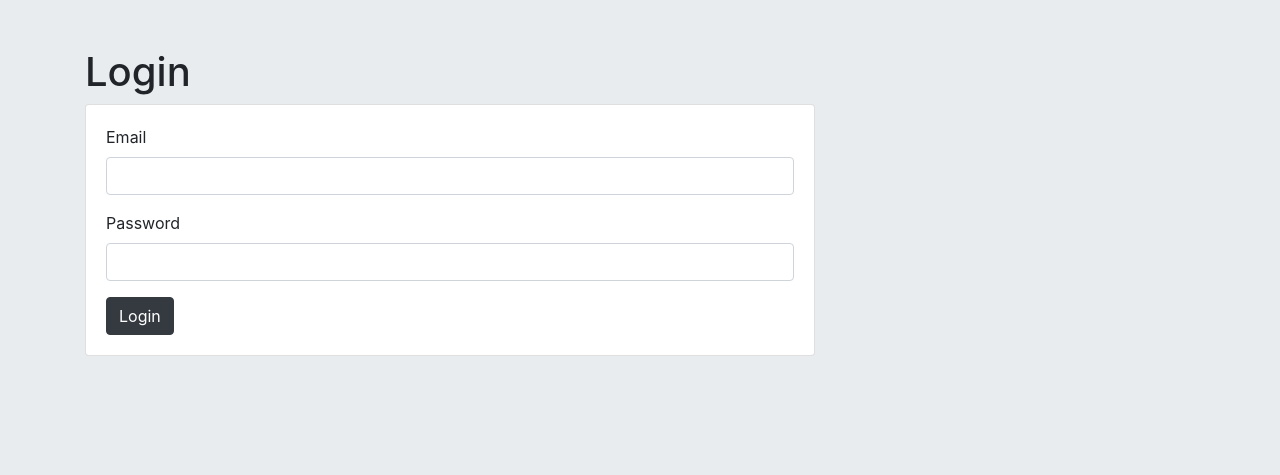
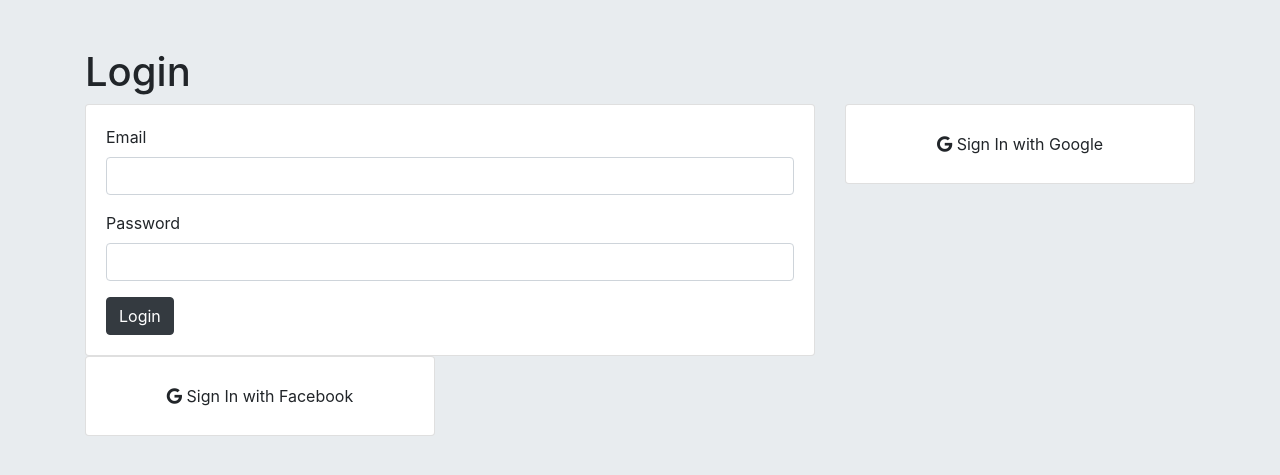
Before and after one commit to reppohc123/secreity, a Node server app: page /login in a window 1280 px wide. Shown: the top 475 px of the page. Run offline with Node 20, Linux system fonts and the light colour scheme; some libraries are stand-ins or nearby versions.

Commit message:
6 level security third party --> google

```diff
--- a/app.js
+++ b/app.js
@@ -7,7 +7,9 @@ const mongoose = require("mongoose");
 const session = require("express-session")
 const passport = require("passport")
 const passportLocalMongoose = require("passport-local-mongoose")
-
+const GoogleStrategy = require('passport-google-oauth20').Strategy;
+const FacebookStrategy = require('passport-facebook').Strategy;
+const findOrCreate = require('mongoose-findorcreate')
 const app =express();
 
 app.use(express.static("public"));
@@ -31,21 +33,122 @@ mongoose.connect("mongodb://localhost:27017/userDB",{useNewUrlParser:true},funct
 
 const userSchema=new mongoose.Schema({
   email: String,
-  password: String
+  password: String,
+  googleId: String,
+  secret: String
 });
 
 userSchema.plugin(passportLocalMongoose)
+userSchema.plugin(findOrCreate)
 
 const User = new mongoose.model("User",userSchema)
 
 passport.use(User.createStrategy());
 
-passport.serializeUser(User.serializeUser());
-passport.deserializeUser(User.deserializeUser());
+passport.serializeUser(function(user, done) {
+  done(null, user.id);
+});
+
+passport.deserializeUser(function(id, done) {
+  User.findById(id, function(err, user) {
+    done(err, user);
+  });
+});
+
+passport.use(new FacebookStrategy({
+    clientID: process.env.CLIENT_ID_FB,
+    clientSecret: process.env.CLIENT_SECRET_FB,
+    callbackURL: "http://localhost:3000/auth/facebook/secrets"
+  },
+  function(accessToken, refreshToken, profile, cb) {
+    console.log(profile);
+    User.findOrCreate({ facebookId: profile.id }, function (err, user) {
+      return cb(err, user);
+    });
+  }
+));
+
+passport.use(new GoogleStrategy({
+    clientID: process.env.CLIENT_ID,
+    clientSecret: process.env.CLIENT_SECRET,
+    callbackURL: "http://localhost:3000/auth/google/secrets"
+  },
+  function(accessToken, refreshToken, profile, cb) {
+    console.log(profile);
+    User.findOrCreate({ googleId: profile.id }, function (err, user) {
+      return cb(err, user);
+    });
+  }
+));
+
 
 app.get("/",function(req,res){
   res.render("home");
 });
+
+app.route('/auth/google')
+
+  .get(passport.authenticate('google', {
+
+    scope: ['profile']
+
+}));
+
+
+app.get("/submit",function(req,res){
+  if(req.isAuthenticated()){
+    res.render("submit");
+  }else{
+    res.redirect("/login")
+  }
+})
+
+app.post("/submit",function(req,res){
+  const submittedSecret = req.body.secret;
+
+  User.findById(req.user.id,function(err,foundUser){
+    if(err){
+      console.log(err);
+    }else{
+      if(foundUser){
+        foundUser.secret = submittedSecret;
+        foundUser.save(function(){
+          res.redirect("/secrets")
+        })
+      }
+    }
+  });
+});
+
+app.get("/secrets",function(req,res){
+  User.find({"secrets":{$ne: null}},function(err,foundUsers){
+    if(err){
+      console.log(err)
+    }else{
+      if(foundUsers){
+        res.render("secrets",{userWithSecrets:foundUsers})
+      }
+    }
+  });
+});
+
+app.get("/auth/google/secrets",
+  passport.authenticate('google', { failureRedirect: '/login' }),
+  function(req, res) {
+    // Successful authentication, redirect home.
+    res.redirect('/secrets');
+  });
+
+
+  app.get('/auth/facebook',
+    passport.authenticate('facebook'));
+
+  app.get('/auth/facebook/callback',
+    passport.authenticate('facebook', { failureRedirect: '/login' }),
+    function(req, res) {
+      // Successful authentication, redirect home.
+      res.redirect('/');
+    });
 
 app.get("/login",function(req,res){
   res.render("login");
--- a/package.json
+++ b/package.json
@@ -18,7 +18,10 @@
     "md5": "^2.3.0",
     "mongoose": "^6.0.12",
     "mongoose-encryption": "^2.1.1",
+    "mongoose-findorcreate": "^3.0.0",
     "passport": "^0.5.0",
+    "passport-facebook": "^3.0.0",
+    "passport-google-oauth20": "^2.0.0",
     "passport-local": "^1.0.0",
     "passport-local-mongoose": "^6.1.0"
   }
--- a/views/login.ejs
+++ b/views/login.ejs
@@ -25,7 +25,7 @@
       </div>
     </div>
 
-    <!-- <div class="col-sm-4">
+    <div class="col-sm-4">
       <div class="card">
         <div class="card-body">
           <a class="btn btn-block" href="/auth/google" role="button">
@@ -34,7 +34,18 @@
           </a>
         </div>
       </div>
-    </div> -->
+    </div>
+
+    <div class="col-sm-4">
+      <div class="card">
+        <div class="card-body">
+          <a class="btn btn-block" href="/auth/facebook" role="button">
+            <i class="fab fa-google"></i>
+            Sign In with Facebook
+          </a>
+        </div>
+      </div>
+    </div>
 
   </div>
 </div>
--- a/views/secrets.ejs
+++ b/views/secrets.ejs
@@ -4,7 +4,10 @@
   <div class="container">
     <i class="fas fa-key fa-6x"></i>
     <h1 class="display-3">You've Discovered My Secret!</h1>
-    <p class="secret-text">Jack Bauer is my hero.</p>
+
+    <%userWithSecrets.forEach(function(user){%>
+    <p class="secret-text"><%=user.secret%></p>
+    <%})%>
     <hr>
 
     <a class="btn btn-light btn-lg" href="/logout" role="button">Log Out</a>
```
Also changed, not shown: views/register.ejs (+10 -5 lines), 1 other file.
